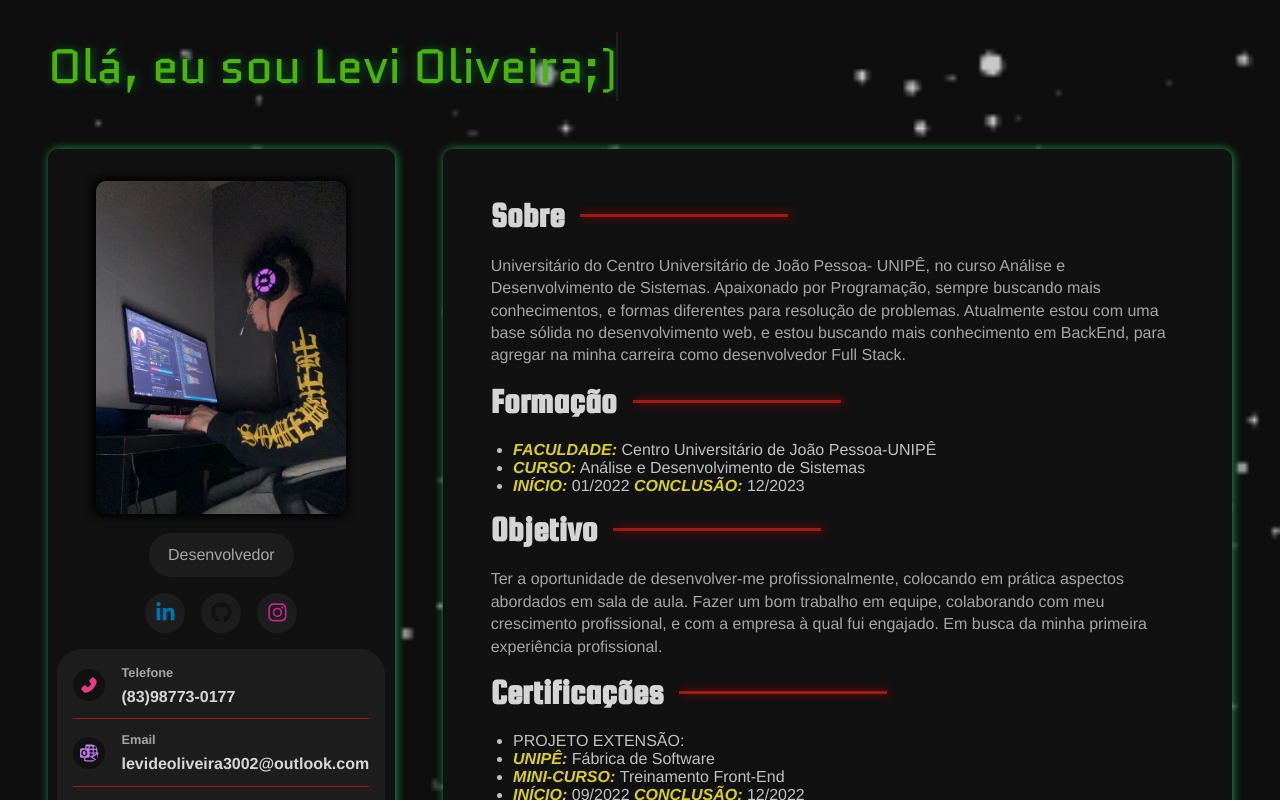
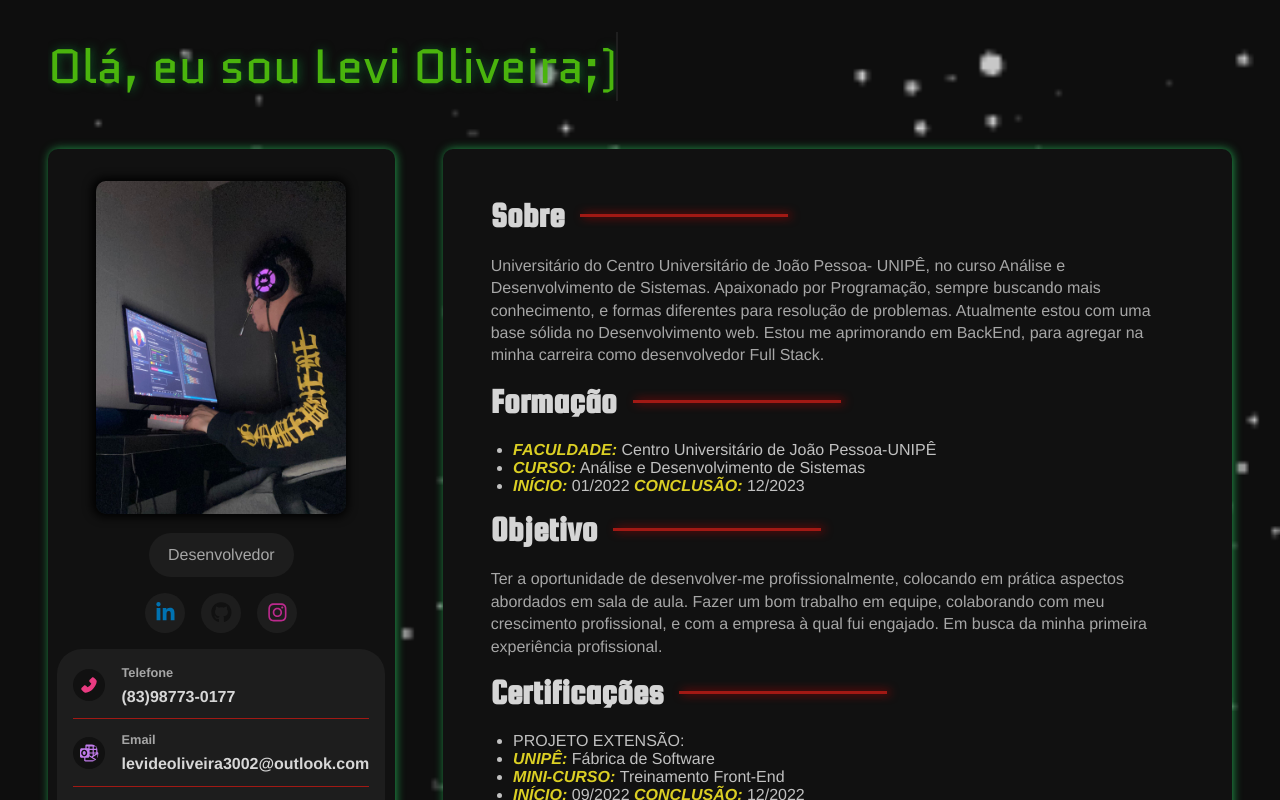
Before and after one commit to LeviOliveir4/PortfolioAlpha, a React (Vite) app: page / in a window 1280 px wide. Shown: the top 800 px of the page. Built offline with nearby package versions, Linux system fonts and the light colour scheme.

Commit message:
atualizando o about

```diff
--- a/src/components/AboutContainer.jsx
+++ b/src/components/AboutContainer.jsx
@@ -5,10 +5,10 @@ const AboutContainer = () => {
       <p>
         Universitário do Centro Universitário de João Pessoa- UNIPÊ, no curso
         Análise e Desenvolvimento de Sistemas. Apaixonado por Programação,
-        sempre buscando mais conhecimentos, e formas diferentes para resolução
-        de problemas. Atualmente estou com uma base sólida no desenvolvimento
-        web, e estou buscando mais conhecimento em BackEnd, para agregar na
-        minha carreira como desenvolvedor Full Stack.
+        sempre buscando mais conhecimento, e formas diferentes para resolução de
+        problemas. Atualmente estou com uma base sólida no Desenvolvimento web.
+        Estou me aprimorando em BackEnd, para agregar na minha carreira como
+        desenvolvedor Full Stack.
       </p>
     </section>
   );
```
